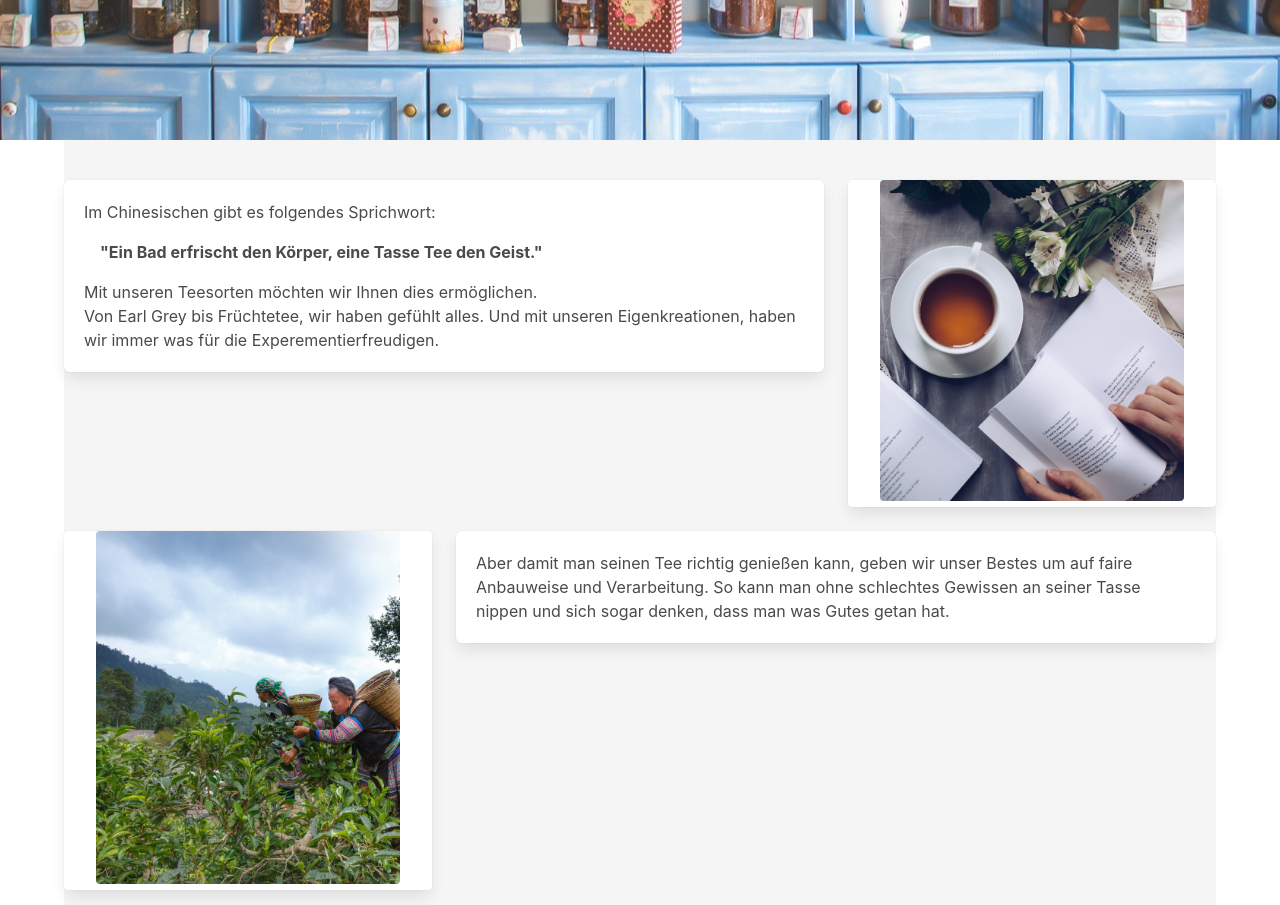
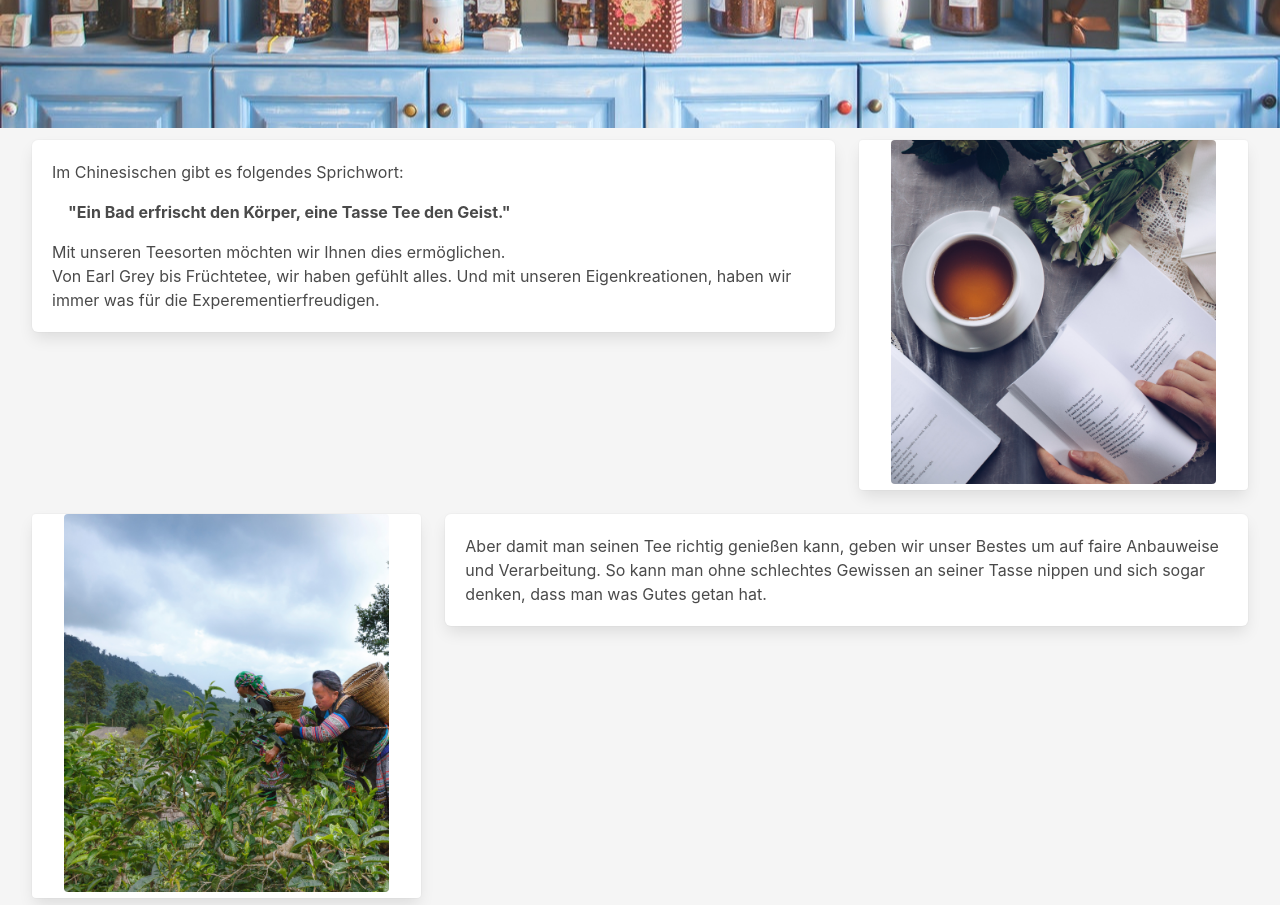
Before and after one commit to AlTrAugsburg/Studienarbeit-CSS-Frameworks, a plain HTML site: page simple-statische-webseite/bulma/index.html in a window 1280 px wide. Shown: the part 660-1565 px from the top of the page. Drawn offline with nearby package versions, Linux system fonts and the light colour scheme.

Commit message:
fixed stuff?!?

```diff
--- a/simple-statische-webseite/bulma/index.html
+++ b/simple-statische-webseite/bulma/index.html
@@ -76,7 +76,7 @@
         </div>
       </div>
     </section>
-    <div class="container content has-background-light" style="padding-top: 5vh; padding-bottom: 2vh;">
+    <div class="container is-fluid content has-background-light">
       <div class="columns">
         <div class="column is-8">
           <div class="box content">
```
